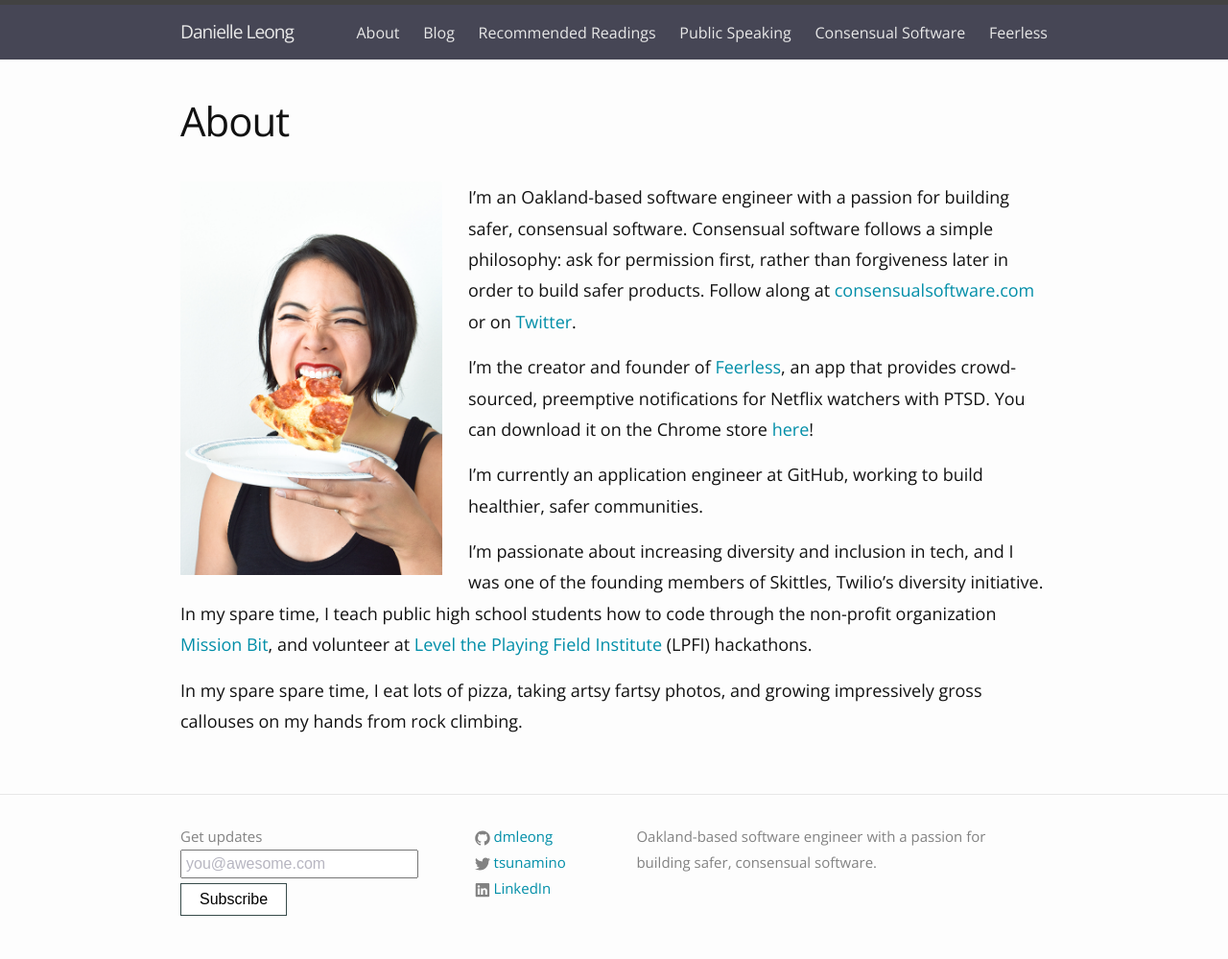
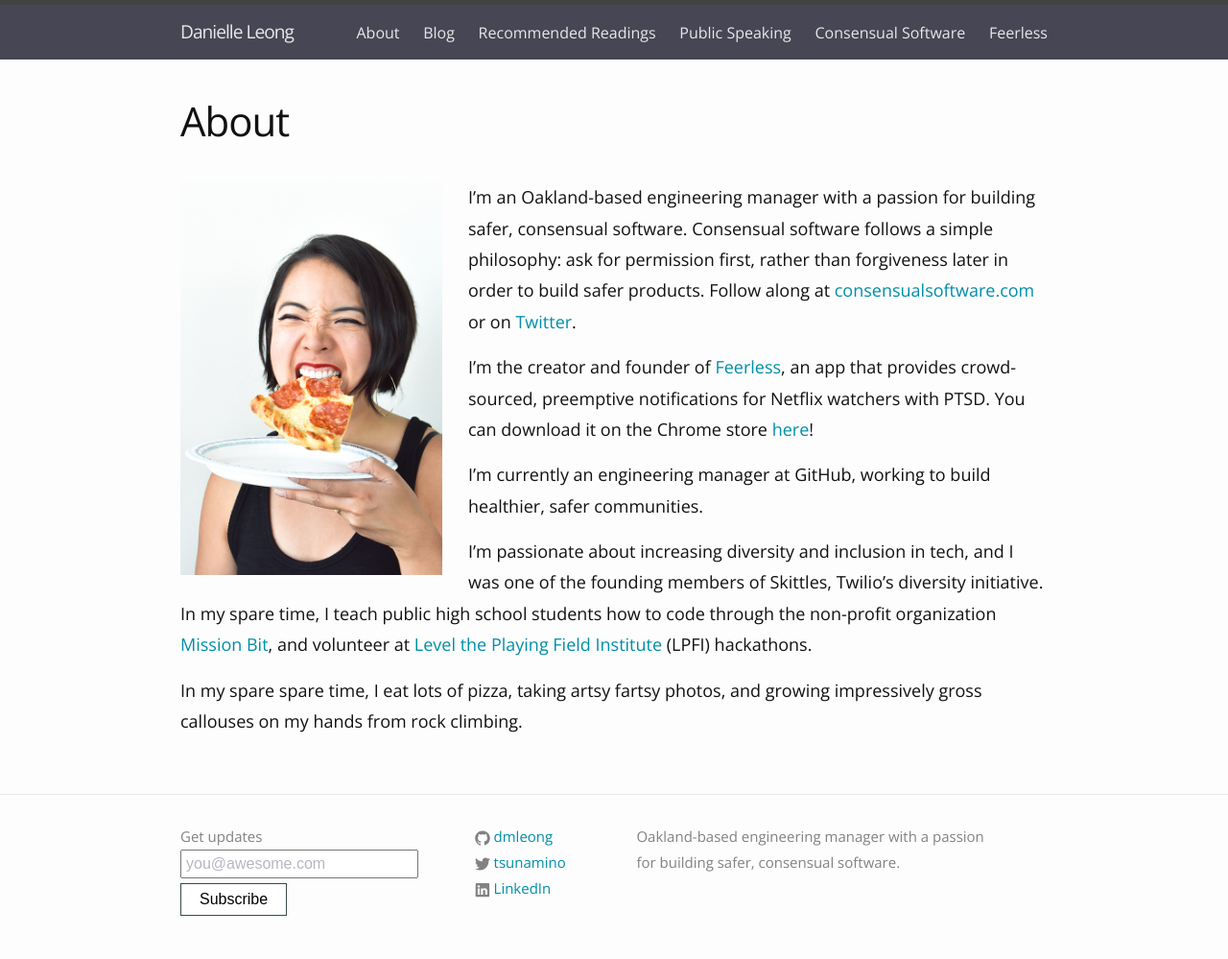
Before and after one commit to dmleong/dmleong.github.io, a Jekyll site: the page built from about.md, in a window 1280 px wide. Shown: the whole page at 96% size. Built offline with Jekyll 4.4.1, drawn with Linux system fonts in a browser that asks for light colours.

Commit message:
Update title

```diff
--- a/_config.yml
+++ b/_config.yml
@@ -2,7 +2,7 @@
 title: Danielle Leong
 email: danielle@danielleleong.com
 description: > # this means to ignore newlines until "baseurl:"
-  Oakland-based software engineer with a passion for building safer, consensual software.
+  Oakland-based engineering manager with a passion for building safer, consensual software.
 baseurl: "" # the subpath of your site, e.g. /blog/
 url: "http://danielleleong.com" # the base hostname & protocol for your site
 twitter_username: tsunamino
--- a/_includes/head.html
+++ b/_includes/head.html
@@ -6,7 +6,7 @@
 	<title>{% if page.title %}{{ page.title }}{% else %}{{ site.title }}{% endif %}</title>
 	<meta name="description" content="{% if page.excerpt %}{{ page.excerpt | strip_html | strip_newlines | truncate: 160 }}{% else %}{{ site.description }}{% endif %}">
 	<meta property="og:site_name" content="Danielle Leong"/>
-	<meta property="og:title" content="Web developer and Diversity & Inclusion co-chair in SF"/>
+	<meta property="og:title" content="Engineering manager, privacy nerd, consensual software advocate"/>
 	<meta property="og:description" content="{% if page.excerpt %}{{ page.excerpt | strip_html | strip_newlines | truncate: 160 }}{% else %}{{ site.description }}{% endif %}">
 	<meta property="og:type" content="blog"/>
 
--- a/about.md
+++ b/about.md
@@ -6,11 +6,11 @@
 
 <img src="/img/headshot-pizza.jpg" class="profile" alt="Danielle Leong, dinosaur" />
 
-I'm an Oakland-based software engineer with a passion for building safer, consensual software. Consensual software follows a simple philosophy: ask for permission first, rather than forgiveness later in order to build safer products. Follow along at <a href="http://consensualsoftware.com">consensualsoftware.com</a> or on <a href="https://twitter.com/consentsoftware">Twitter</a>.
+I'm an Oakland-based engineering manager with a passion for building safer, consensual software. Consensual software follows a simple philosophy: ask for permission first, rather than forgiveness later in order to build safer products. Follow along at <a href="http://consensualsoftware.com">consensualsoftware.com</a> or on <a href="https://twitter.com/consentsoftware">Twitter</a>.
 
 I'm the creator and founder of <a href="https://feerless.us">Feerless</a>, an app that provides crowd-sourced, preemptive notifications for Netflix watchers with PTSD. You can download it on the Chrome store <a href="https://chrome.google.com/webstore/detail/feerless/jplkbfficcokellnmmmnlleiolmcfbln">here</a>!
 
-I'm currently an application engineer at GitHub, working to build healthier, safer communities.
+I'm currently an engineering manager at GitHub, working to build healthier, safer communities.
 
 I'm passionate about increasing diversity and inclusion in tech, and I was one of the founding members of Skittles, Twilio's diversity initiative. In my spare time, I teach public high school students how to code through the non-profit organization <a href="http://missionbit.com/">Mission Bit</a>, and volunteer at <a href="http://www.lpfi.org/">Level the Playing Field Institute</a> (LPFI) hackathons.
 
--- a/index.html
+++ b/index.html
@@ -7,7 +7,7 @@
 		<div class="wrapper">
 			<div class="hero-content">
 				<h1>Making the internet better</h1>
-				<p>Software engineer with a passion for building safer, consensual software. Not actually a small green dinosaur.</p>
+				<p>Engineering manager with a passion for building safer, consensual software. Not actually a small green dinosaur.</p>
 			</div>
 		</div>
 	</div>
```
